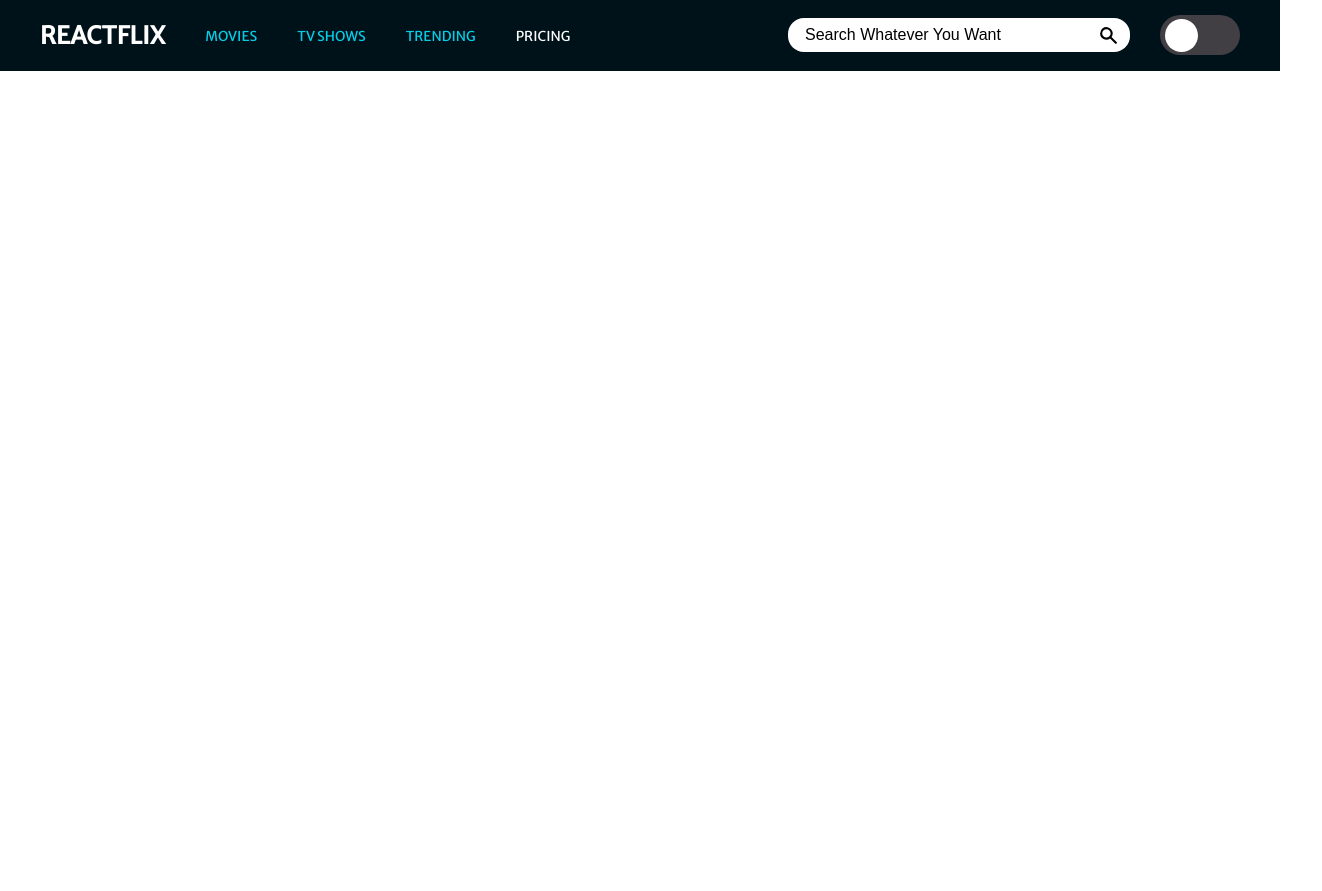
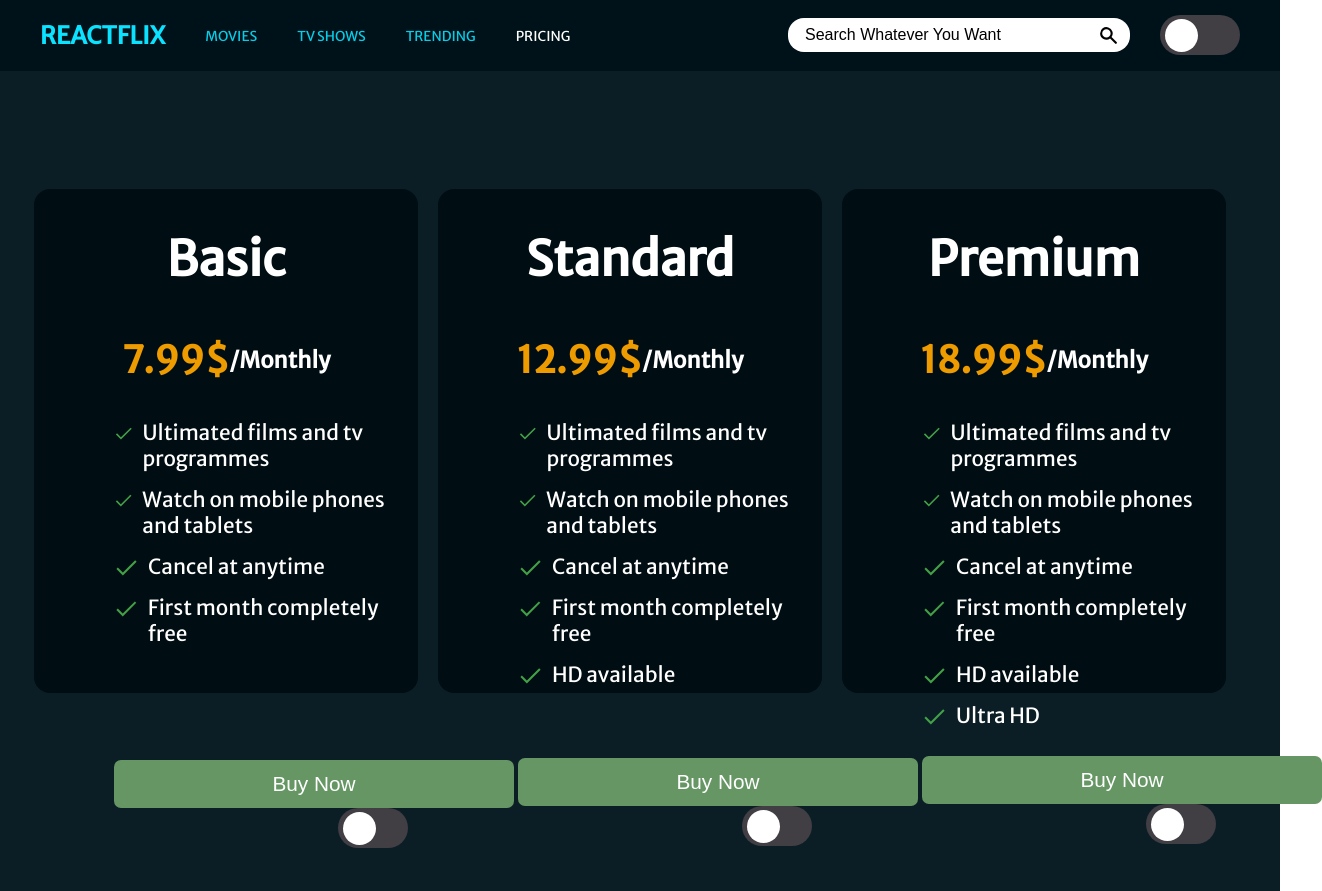
Before and after one commit to payalw21/movie-app, a React (Create React App) app: page /pricing in a window 1280 px wide. Shown: the whole page, 1322 px wide, since content can reach past the window. Before the commit the page ends 800 px from the top, so only its background shows below. Built offline with nearby package versions, Linux system fonts and the light colour scheme.

Commit message:
implemented   pricing component

```diff
--- a/src/components/NavBar.jsx
+++ b/src/components/NavBar.jsx
@@ -23,7 +23,7 @@ return (
     <Fragment>
         <nav className={toggle ? "" : "navBarColor"}>
             <div className="nav-options">
-                <h1 id={toggle ? "" : "heading"}>REACTFLIX</h1>
+                <h1 id= "heading">REACTFLIX</h1>
                 <NavLink to="" style={({isActive}) => {return {color: isActive ? '#fff' : '#06cee9'}}}>
                     <span id={toggle ? "Movies" : "MoviesLight"}>Movies</span>
                 </NavLink>
@@ -49,7 +49,7 @@ return (
           <Route path="/" element={<Movies toggle={toggle} inputValue={inputValue} />}/>
           <Route path="/tvshows" element={<TvShows toggle={toggle} inputValue={inputValue}/>}/>
           <Route path="/trending" element={<Trending toggle={toggle}/>}/>
-          <Route path="/pricing" element={<Pricing />}/>
+          <Route path="/pricing" element={<Pricing toggle={toggle}/>}/>
         </Routes>
     </Fragment>
 
--- a/src/components/Pricing.jsx
+++ b/src/components/Pricing.jsx
@@ -1,8 +1,103 @@
-import React from 'react'
+import React, { Fragment, useState} from 'react'
+import {FcCheckmark} from 'react-icons/fc'
+import '../Styles/Pricing.css';
 
-function Pricing() {
+function Pricing({toggle}) {
+  const [toggleBasic, setToggleBasic] = useState(true)
+  const [toggleStandard, setToggleStandard] = useState(true)
+  const [togglePremium, setTogglePremium] = useState(true)
+
+  const [basicCost, setBasicCost] = useState("7.99")
+  const [standardCost, setStandardCost] = useState("12.99")
+  const [premiumCost, setPremiumCost] = useState("18.99")
+
+
+
   return (
-    <div></div>
+    <Fragment>
+      <div className={toggle ? "background-Color-Main" : 'background-Color-secondary'}>
+        <div className="Pricing-container">
+          <div className={toggle ? "Pricing-option1" : 'light-Theme1'}>
+            <h2>Basic</h2>
+            <div className="Price">
+              <h3>{basicCost}$</h3>
+              <h4 id="MonthlyYearly">{toggleBasic ? '/Monthly' : '/Yearly'}</h4>
+            </div>
+            <span><FcCheckmark fontSize={25} id="checkmark"/>Ultimated films and tv programmes</span>
+            <span><FcCheckmark fontSize={25} id="checkmark"/>Watch on mobile phones and tablets</span>
+            <span><FcCheckmark fontSize={25} id="checkmark"/>Cancel at anytime</span>
+            <span><FcCheckmark fontSize={25} id="checkmark"/>First month completely free</span>
+            <button id="button1">Buy Now</button>
+            <div id="darktheme">
+              <div className="Pricing-yearly-darktheme" onClick={() => {
+                setToggleBasic(!toggleBasic)
+                if(toggleBasic){
+                  setBasicCost("60")
+                }else{
+                  setBasicCost("7.99")
+                }
+              }}>
+                <div className={toggleBasic ? "Pricing-monthly-darktheme" : "Pricing-monthly-light"}></div>
+              </div>
+            </div>
+          </div>
+
+          < div className={toggle ? "Pricing-option2" : 'light-Theme2'}>
+            <h2>Standard</h2>
+            <div className="Price">
+              <h3>{standardCost}$</h3>
+              <h4 id="MonthlyYearly">{toggleStandard? '/Monthly' : '/Yearly'}</h4>
+            </div>
+            <span><FcCheckmark fontSize={25} id="checkmark"/>Ultimated films and tv programmes</span>
+            <span><FcCheckmark fontSize={25} id="checkmark"/>Watch on mobile phones and tablets</span>
+            <span><FcCheckmark fontSize={25} id="checkmark"/>Cancel at anytime</span>
+            <span><FcCheckmark fontSize={25} id="checkmark"/>First month completely free</span>
+            <span><FcCheckmark fontSize={25} id="checkmark"/>HD available</span>
+            <button id="button2">Buy Now</button>
+            <div id="darktheme">
+              <div className="Pricing-yearly-darktheme" onClick={() => {
+                setToggleStandard(!toggleStandard)
+                if(toggleStandard){
+                  setStandardCost("120")
+                }else{
+                  setStandardCost("12.99")
+                }
+              }}>
+               <div className={toggleStandard ? "Pricing-monthly-darktheme" : "Pricing-monthly-light"}></div>
+              </div>
+            </div>
+
+          </div>
+
+          <div className={toggle ? "Pricing-option3" : 'light-Theme3'}>
+            <h2>Premium</h2>
+            <div className="Price">
+              <h3>{premiumCost}$</h3>
+              <h4 id="MonthlyYearly">{togglePremium ? '/Monthly' : '/Yearly'}</h4>
+            </div>
+            <span><FcCheckmark fontSize={25} id="checkmark"/>Ultimated films and tv programmes</span>
+            <span><FcCheckmark fontSize={25} id="checkmark"/>Watch on mobile phones and tablets</span>
+            <span><FcCheckmark fontSize={25} id="checkmark"/>Cancel at anytime</span>
+            <span><FcCheckmark fontSize={25} id="checkmark"/>First month completely free</span>
+            <span><FcCheckmark fontSize={25} id="checkmark"/>HD available</span>
+            <span><FcCheckmark fontSize={25} id="checkmark"/>Ultra HD</span>
+            <button id="button3">Buy Now</button>
+            <div id="darktheme">
+              <div className="Pricing-yearly-darktheme" onClick={() => {
+                setTogglePremium(!togglePremium)
+                if(togglePremium){
+                  setPremiumCost("180")
+                }else{
+                  setPremiumCost("18.99")
+                }
+              }}>
+                <div className={togglePremium ? "Pricing-monthly-darktheme" : "Pricing-monthly-light"}></div>
+              </div>
+            </div>
+          </div>
+        </div>
+      </div>
+    </Fragment>
   )
 }
 
--- a/src/styles/NavBarStyle.css
+++ b/src/styles/NavBarStyle.css
@@ -20,14 +20,14 @@ nav span{
 }
 nav span:hover{
     color: #fff;
-    border-bottom: 2px solid #06cee9;
+    border-bottom: 2px solid rgb(11 226 255);;
     padding-bottom: 5px;
 }
 span #HomeLight, #MoviesLight, #TrendingLight, #PricingLight{
     color: #fff;
 }
 span #HomeLight:hover, #MoviesLight:hover, #TrendingLight:hover, #PricingLight:hover{
-    border-bottom: 2px solid #06cee9;
+    border-bottom: 2px solid rgb(11 226 255);;
 }
 #navBarColor{
     background-color: #38bdab;
@@ -38,10 +38,10 @@ span #HomeLight:hover, #MoviesLight:hover, #TrendingLight:hover, #PricingLight:h
     align-items: center;
 }
 #heading{
-    color: #06cee9;
+    color: rgb(11 226 255);;
 }
 #navBarColor span:hover{
-    border-bottom: 2px solid #06cee9;
+    border-bottom: 2px solid rgb(11 226 255);;
     padding-bottom: 5px;
 }
 .input-group{
--- /dev/null
+++ b/src/styles/Pricing.css
@@ -0,0 +1,151 @@
+.background-Color-Main{
+    width: 100vw;
+    height: 100vh;
+    background-color: #0c1e25;
+    padding-top: 20px;
+    display: flex;
+    justify-content: center;
+    align-items: center;
+
+}
+.background-Color-secondary{
+    width: 100vw;
+    height: 100vh;
+    background-color: #fff;
+    padding-top: 20px;
+    display: flex;
+    justify-content: center;
+    align-items: center;
+
+}
+.Pricing-container{
+    display: flex;
+    justify-content: center;
+    align-items: center;
+    color: #fff;
+    height: 100vh;
+    transform: translateY(-50px);
+}
+.Pricing-option1, .Pricing-option2, .Pricing-option3{
+    width: 30vw;
+    height: 63vh;
+    background-color: #000d13;
+    margin-right: 20px;
+    border-radius: 16px;
+}
+.light-Theme1, .light-Theme2, .light-Theme3{
+    width: 30vw;
+    height: 63vh;
+    background-color: #29534e;
+    margin-right: 20px;
+    border-radius: 16px;
+}
+.Pricing-option1 h3, .Pricing-option2 h3, .Pricing-option3 h3{
+    display: flex;
+    justify-content: center;
+    font-size: 2.3rem;
+    color: #EE9B00;
+}
+.Price{
+    display: flex;
+    align-items: center;
+    justify-content: center;
+    flex-direction: row;
+}
+.light-Theme1 h3, .light-Theme2 h3, .light-Theme3 h3{
+    font-size: 2.3rem;
+    display: flex;
+    justify-content: center;
+    color: #fff;
+}
+.Pricing-option1 h2, .Pricing-option2 h2, .Pricing-option3 h2{
+    font-size: 3rem;
+    margin-bottom: 12px;
+    display: flex;
+    justify-content: center;
+}
+.light-Theme1 h2, .light-Theme2 h2, .light-Theme3 h2{
+    color: #ff206e;
+    font-size: 3rem;
+    margin-bottom: 12px;
+    display: flex;
+    justify-content: center;
+}
+.Pricing-option1 span, .Pricing-option2 span, .Pricing-option3 span{
+    display: flex;
+    font-size: 1.3rem;
+    margin-left: 80px;
+    margin-bottom: 15px;
+    font-weight: 300px;
+}
+#MonthlyYearly{
+    font-size: 1.4rem;
+}
+.light-Theme1 span, .light-Theme2 span, .light-Theme3 span{
+    display: flex;
+    font-size: 1.3rem;
+    margin-left: 80px;
+    margin-bottom: 15px;
+    font-weight: 300px;
+    color: #fff;
+}
+#checkmark{
+    margin-right: 9px;
+}
+button{
+    width: 400px;
+    height: 6vh;
+    margin-left: 80px;
+    border: none;
+    border-radius: 7px;
+    background-color: #659664;
+    color: #fff;
+    font-size: 1.3rem;
+    cursor: pointer;
+}
+button:hover{
+    background-color: #588157;
+    transition: .4s;
+}
+#button1{
+    margin-top: 98px;
+}
+#button2{
+    margin-top: 55px;
+}
+#button3{
+    margin-top: 12px;
+}
+#darktheme{
+    display: flex;
+    justify-content: flex-end;
+}
+.Pricing-yearly-darktheme{
+    position: relative;
+    margin-left: 250px;
+    width: 70px;
+    height: 40px;
+    border-radius: 20px;
+    background-color: #413E44;
+    margin-right: 10px;
+}
+.Pricing-monthly-darktheme{
+    position: relative;
+    left: 5px;
+    top: 4px;
+    background-color: #fff;
+    width: 33px;
+    height: 33px;
+    border-radius: 50%;
+    transition: .6s;
+}
+.Pricing-monthly-light{
+    position: relative;
+    background-color: #fff;
+    left: 32px;
+    top: 4px;
+    width: 33px;
+    height: 33px;
+    border-radius: 50%;
+    transition: .6s;
+}
--- a/src/styles/TrailerMovie.css
+++ b/src/styles/TrailerMovie.css
@@ -5,8 +5,8 @@
 }
 
 .Container{
-    display:none;
-    position:absolute;
+    display:absolute;
+    position:relative;
     z-index:100;
 }
 
```
